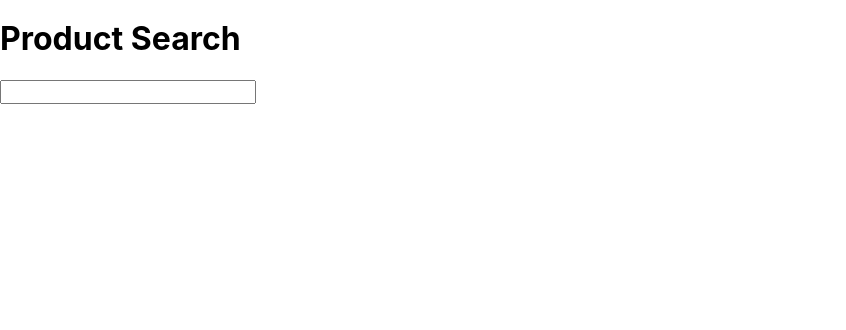
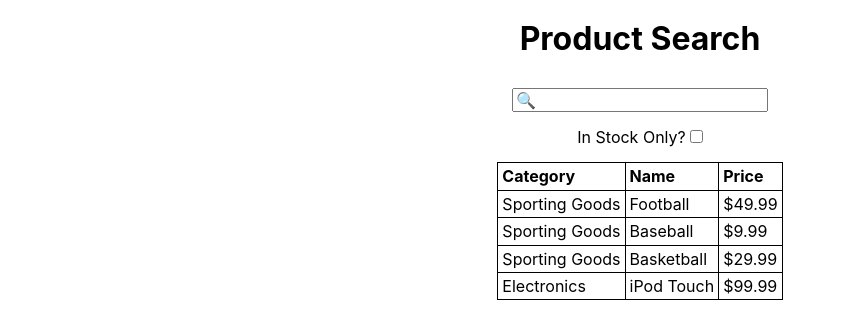
Before and after one commit to xXBricksquadXx/product-table, a website built with Parcel: page index.html in a window 1280 px wide. Shown: the whole page, without its empty margins (0-846 px from the left). Built offline with nearby package versions, Linux system fonts and the light colour scheme.

Commit message:
:sparkles: Add starting styles

```diff
--- a/index.html
+++ b/index.html
@@ -19,11 +19,45 @@
     <main>
       <div>
         <label for="search" class="screen-reader-text">Product Search</label
-        ><input type="search" id="search" />
+        ><input type="search" id="search" placeholder="🔍" />
+      </div>
+
+      <div>
+        <label for="in-stock">In Stock Only?</label
+        ><input type="checkbox" id="in-stock" />
       </div>
 
       <table>
-        <!-- TODO: Review 'lib/data.js' and create and create a table to display it. (https://developer.mozilla.org/en-US/docs/Web/HTML/Element/table)-->
+        <thead>
+          <tr>
+            <td>Category</td>
+            <td>Name</td>
+            <td>Price</td>
+          </tr>
+        </thead>
+
+        <tbody>
+          <tr>
+            <td>Sporting Goods</td>
+            <td>Football</td>
+            <td>$49.99</td>
+          </tr>
+          <tr>
+            <td>Sporting Goods</td>
+            <td>Baseball</td>
+            <td>$9.99</td>
+          </tr>
+          <tr>
+            <td>Sporting Goods</td>
+            <td>Basketball</td>
+            <td>$29.99</td>
+          </tr>
+          <tr>
+            <td>Electronics</td>
+            <td>iPod Touch</td>
+            <td>$99.99</td>
+          </tr>
+        </tbody>
       </table>
     </main>
 
--- a/style.css
+++ b/style.css
@@ -1,6 +1,41 @@
 body {
   font-family: -apple-system, BlinkMacSystemFont, "Segoe UI", Roboto, Oxygen,
     Ubuntu, Cantarell, "Open Sans", "Helvetica Neue", sans-serif;
+}
+
+h1 {
+  text-align: center;
+}
+
+main {
+  align-items: center;
+  display: flex;
+  flex-direction: column;
+  margin: 0 auto;
+  width: 320px;
+}
+
+div,
+table {
+  margin: 0.5rem 0;
+}
+
+table {
+  border-collapse: collapse;
+}
+
+thead {
+  font-weight: bold;
+}
+
+td {
+  border: solid thin black;
+  margin: 0;
+  padding: 4px;
+}
+
+input[type="checkbox"] {
+  margin-left: 4px;
 }
 
 /* https://css-tricks.com/snippets/css/accessibilityseo-friendly-css-hiding/  */
```
